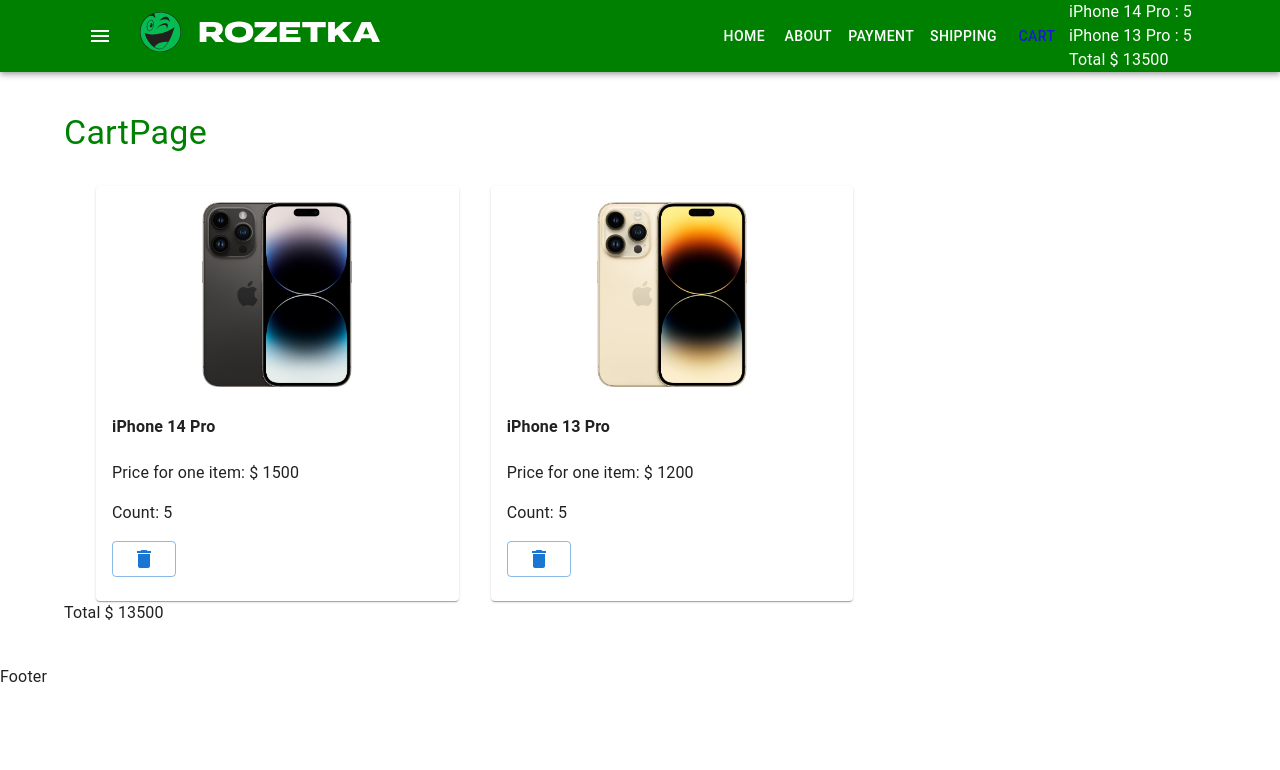
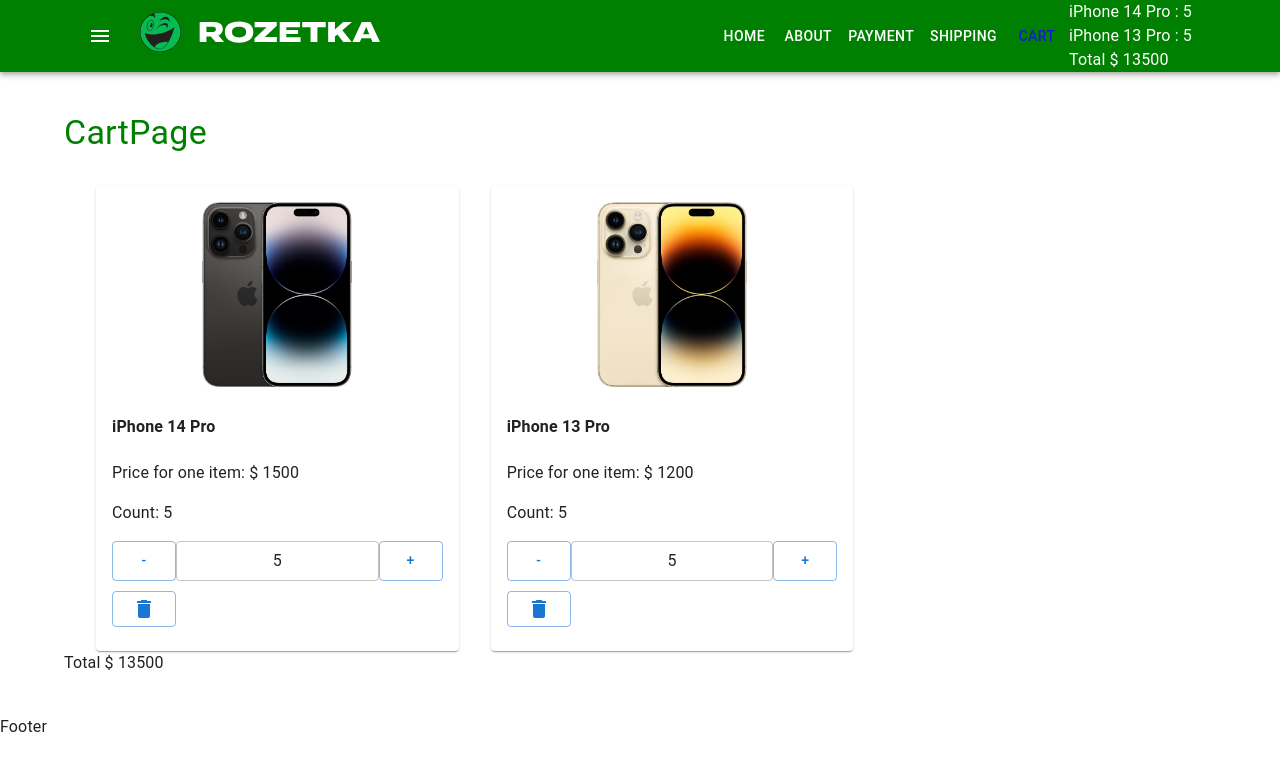
Before and after one commit to petroyurchuk/react29-11, a React (Create React App) app: page /cart in a window 1280 px wide. Shown: the top 770 px of the page. Built offline with nearby package versions, Linux system fonts and the light colour scheme.

Commit message:
add Quantity component

```diff
--- a/src/components/CartProductList/CartProductListItemExtended.tsx
+++ b/src/components/CartProductList/CartProductListItemExtended.tsx
@@ -1,15 +1,20 @@
 import { Button, Card, CardContent, Grid } from '@mui/material'
 import { Product } from 'utils/productsArray'
 import DeleteIcon from '@mui/icons-material/Delete'
+import Quantity from 'components/Quantity/Quantity'
 type Props = {
     product: Product
     productCount: number
     removeProductFromCart: (id: number) => void
+    onDecrement: () => void
+    onIncrement: () => void
 }
 const CartProductListItemExtended = ({
     product,
     productCount,
     removeProductFromCart,
+    onDecrement,
+    onIncrement,
 }: Props) => {
     return (
         <Grid item xs={12} sm={4}>
@@ -21,6 +26,11 @@ const CartProductListItemExtended = ({
                     <h4>{product.title}</h4>
                     <p>Price for one item: $ {product.price}</p>
                     <p>Count: {productCount}</p>
+                    <Quantity
+                        count={productCount}
+                        onDecrement={() => console.log('test1')}
+                        onIncrement={() => console.log('test2')}
+                    />
                     <Button
                         onClick={() => removeProductFromCart(product.id)}
                         variant="outlined"
--- a/src/components/Products/ProductListItem.tsx
+++ b/src/components/Products/ProductListItem.tsx
@@ -1,10 +1,5 @@
-import {
-    Button,
-    Card,
-    CardActions,
-    CardContent,
-    TextField,
-} from '@mui/material'
+import { Button, Card, CardActions, CardContent } from '@mui/material'
+import Quantity from 'components/Quantity/Quantity'
 import { useState } from 'react'
 import './ProductListItem.scss'
 type Props = {
@@ -50,19 +45,11 @@ const ProductListItem = ({
                     Price: <strong>${price}</strong>
                 </div>
 
-                <div className="product-quantity">
-                    <Button
-                        variant="outlined"
-                        onClick={() => onDecrement()}
-                        disabled={count <= 1}
-                    >
-                        -
-                    </Button>
-                    <TextField size="small" value={count} />
-                    <Button variant="outlined" onClick={() => onIncrement()}>
-                        +
-                    </Button>
-                </div>
+                <Quantity
+                    count={count}
+                    onDecrement={onDecrement}
+                    onIncrement={onIncrement}
+                />
                 <CardActions className="btns-wrap">
                     <Button
                         variant="outlined"
--- /dev/null
+++ b/src/components/Quantity/Quantity.tsx
@@ -0,0 +1,24 @@
+import { Button, TextField } from '@mui/material'
+type Props = {
+    count: number
+    onDecrement: () => void
+    onIncrement: () => void
+}
+const Quantity = ({ count, onDecrement, onIncrement }: Props) => {
+    return (
+        <div className="product-quantity">
+            <Button
+                variant="outlined"
+                onClick={() => onDecrement()}
+                disabled={count <= 1}
+            >
+                -
+            </Button>
+            <TextField size="small" value={count} />
+            <Button variant="outlined" onClick={() => onIncrement()}>
+                +
+            </Button>
+        </div>
+    )
+}
+export default Quantity
```
